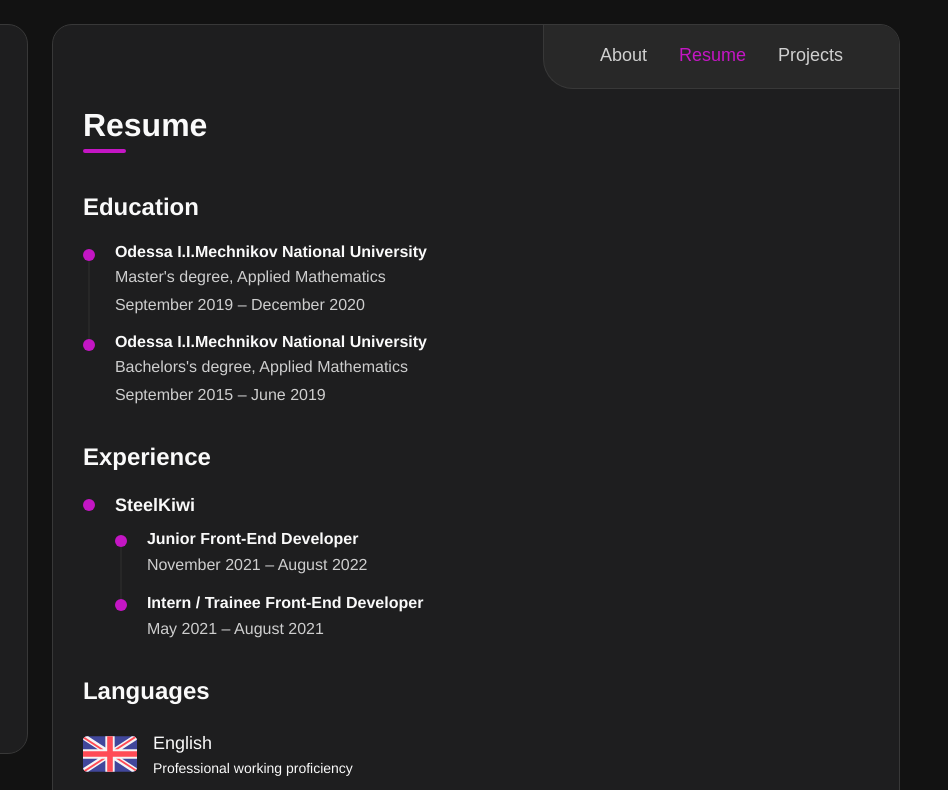
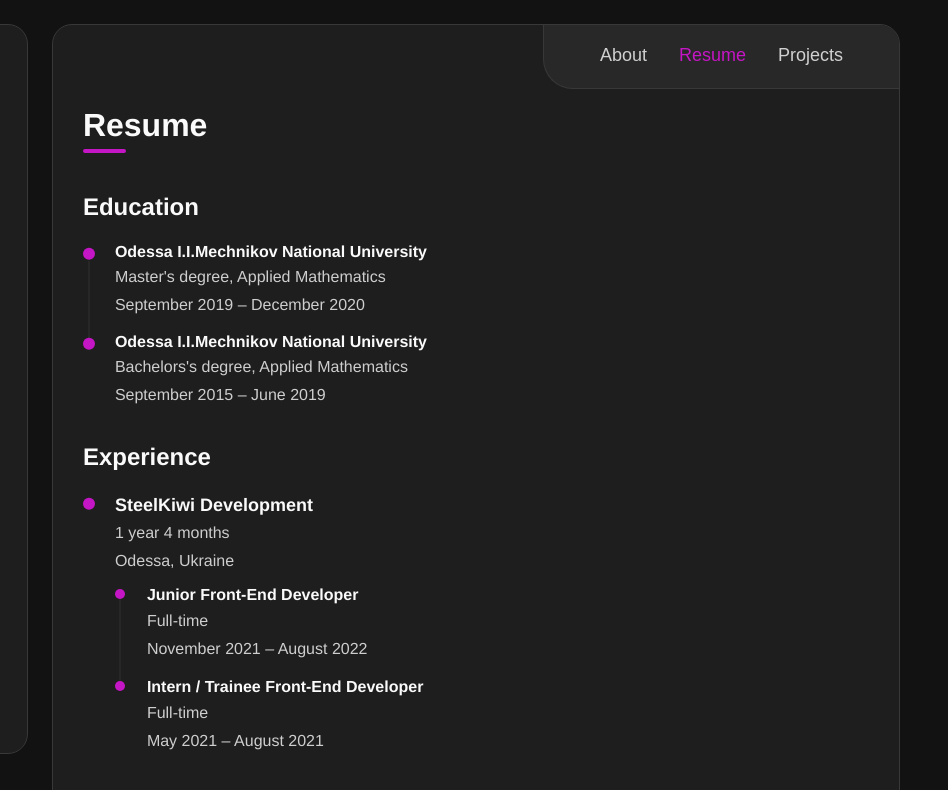
Before and after one commit to katepysova/CV, a plain HTML site: page index.html in a window 1280 px wide. Shown: the top 790 px of the page, 332-1280 px from the left. Drawn offline with nearby package versions, Linux system fonts and the light colour scheme.

Commit message:
Update 2023-04-16T12:57:01.295Z

```diff
--- a/css/style.css
+++ b/css/style.css
@@ -491,11 +491,6 @@ ul {
 .resume__sub-heading {
   margin-bottom: 18px;
 }
-.resume__list {
-  display: flex;
-  flex-direction: column;
-  gap: 16px;
-}
 .resume__item {
   display: flex;
   flex-direction: column;
@@ -508,8 +503,8 @@ ul {
 }
 .resume__item::before {
   content: "";
+  z-index: 2;
   box-sizing: content-box;
-  line-height: 24px;
   display: block;
   position: absolute;
   top: 0;
@@ -518,17 +513,32 @@ ul {
   height: 12px;
   background-color: rgb(196, 22, 196);
   border-radius: 50%;
-  transform: translateY(50%);
+  transform: translateY(40%);
 }
 .resume__item:not(:last-child)::after {
   content: "";
+  z-index: 1;
   background-color: rgba(43, 43, 43, 0.7490196078);
   width: 2px;
-  height: calc(100% + 4px);
+  height: calc(100% + 10px);
   position: absolute;
   top: 18px;
   left: 6px;
   transform: translateX(-50%);
+}
+.resume__list {
+  display: flex;
+  flex-direction: column;
+  gap: 16px;
+}
+.resume__list.resume__list--inner .resume__item::before {
+  width: 10px;
+  height: 10px;
+}
+.resume__list.resume__list--inner .resume__item:not(:last-child)::after {
+  top: 10px;
+  left: 5px;
+  height: calc(100% + 10px);
 }
 .resume__certificates-list {
   display: grid;
--- a/index.html
+++ b/index.html
@@ -273,14 +273,17 @@
                 </h3>
                 <ul class="resume__list">
                   <li class="resume__item">
-                    <h4 class="resume__item-title title u-mb-small">
-                      SteelKiwi
+                    <h4 class="resume__item-title title">
+                      SteelKiwi Development
                     </h4>
-                    <ul class="resume__list">
+                    <p class="paragraph">1 year 4 months</p>
+                    <p class="paragraph u-mb-small">Odessa, Ukraine</p>
+                    <ul class="resume__list resume__list--inner">
                       <li class="resume__item">
                         <h4 class="resume__item-title sub-title">
                           Junior Front-End Developer
                         </h4>
+                        <p class="paragraph">Full-time</p>
                         <p class="paragraph">
                           November 2021 &#8211; August 2022
                         </p>
@@ -289,6 +292,7 @@
                         <h4 class="resume__item-title sub-title">
                           Intern / Trainee Front-End Developer
                         </h4>
+                        <p class="paragraph">Full-time</p>
                         <p class="paragraph">May 2021 &#8211; August 2021</p>
                       </li>
                     </ul>
```
